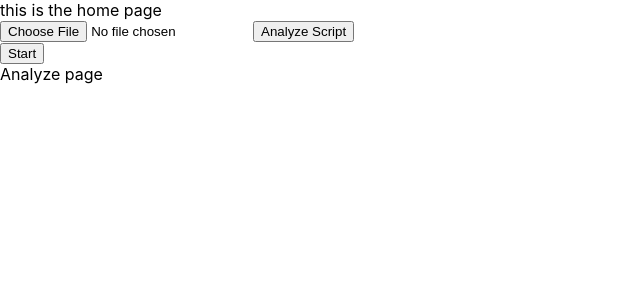
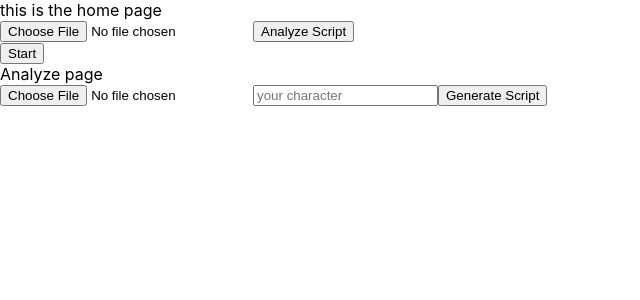
Before and after one commit to rfp-2202-poang/ReAct, a Next.js app: page /home-page in a window 1280 px wide. Shown: the top 300 px of the page, without its empty margins (0-640 px from the left). Built offline with nearby package versions, Linux system fonts and the light colour scheme.

Commit message:
DO NOT MERGE

```diff
--- /dev/null
+++ b/components/homePage/Practice.js
@@ -0,0 +1,35 @@
+import React, { useState, useEffect } from 'react';
+// import textParser from '../../helpers/textParser.js';
+import { useForm } from 'react-hook-form';
+
+const Practice = () => {
+  const { register, handleSubmit } = useForm();
+  const [name, setName] = useState('');
+  const [currentLine, setCurrentLine] = useState(0);
+  const [scriptToRead, setScriptToRead] = useState([]);
+  const [scriptToDisplay, setScriptToDisplay] = useState('');
+  const [lineToRead, setLineToRead] = useState(0);
+
+  const handleNameChange = (e) => {
+    setName(e.target.value);
+  }
+  const onSubmit = (data) => {
+    const reader = new FileReader();
+    reader.onload = function(e) {
+      const text = e.target.result
+      // console.log('text', typeof text)
+      // console.log('name', typeof name)
+      setScriptToDisplay(text)
+      setScriptToRead(textParser(text, name));
+    };
+    reader.readAsText(data.file[0]);
+  }
+    return (
+      <form onSubmit={handleSubmit(onSubmit)}>
+        <input {...register("file", { required: true })} type='file' />
+        <input type='text' placeholder='your character' onChange={handleNameChange}/>
+        <button>Generate Script</button>
+      </form>
+    )
+}
+export default Practice;
--- /dev/null
+++ b/helpers/textParser.js
@@ -0,0 +1,49 @@
+// // var fs = require('fs');
+// // const text = fs.readFileSync('helpers/script.txt', 'utf-8');
+
+// const scriptParser = (textStr, character) => {
+
+//   const script = textStr.split('\n');
+//   character = character.toUpperCase();
+//   keywords = [
+//     'CONTINUED',
+//     'MORE',
+//     'INT',
+//     'EXT',
+//   ]
+//   const cleanScript = [];
+//   for(let i = 0; i < script.length; i ++) {
+//     if(!(script[i].match(/\((.+)\)/g) && script[i].match(/\((.+)\)/g)[0].length === script[i]) && !keywords.some((keyword) => {return script[i].includes(keyword)})){
+//       if(/[A-Z]+\s\((.+)\)/g.test(script[i])) {
+//         cleanScript.push(script[i].replace(/\s\((.+)\)/g, ''));
+//       } else {
+//         cleanScript.push(script[i]);
+//       }
+//     }
+//   }
+//   //console.log(cleanScript);
+//   let lines = [];
+//   let currLine = '';
+//   let currName;
+//   for (let i = 0; i < cleanScript.length; i ++) {
+//     if(cleanScript[i].toUpperCase() === cleanScript[i]) {
+//       currName = cleanScript[i];
+//       if(currName === character && currLine.length > 0) {
+//         lines.push(currLine);
+//         currLine = '';
+//       }
+//     } else {
+//       //line
+//       if(currName !== character) {
+//         currLine = currLine + cleanScript[i];
+//       }
+//     }
+//   }
+//   if(currLine.length > 0) {
+//     lines.push(currLine);
+//   }
+//   console.log(lines);
+//   return lines;
+// };
+// scriptParser();
+// module.exports = scriptParser;
--- a/pages/home-page.js
+++ b/pages/home-page.js
@@ -2,6 +2,7 @@ import styles from "../styles/Home.module.css";
 import UploadButton from "../components/homePage/UploadButton.js";
 import RecordButton from "../components/homePage/RecordButton.js";
 import Analyze from "../components/homePage/Analyze.js";
+import Practice from "../components/homePage/Practice.js";
 import ConvertToSpeech from "../components/homePage/ConvertToSpeech.js";
 import ConvertToText from "../components/homePage/ConvertToText.js";
 
@@ -16,6 +17,7 @@ export default function homePage() {
       {/* <ConvertToText></ConvertToText> */}
       <RecordButton />
       <Analyze></Analyze>
+      <Practice></Practice>
     </div>
   );
 }
```
Also changed, not shown: helpers/script.txt (added).
